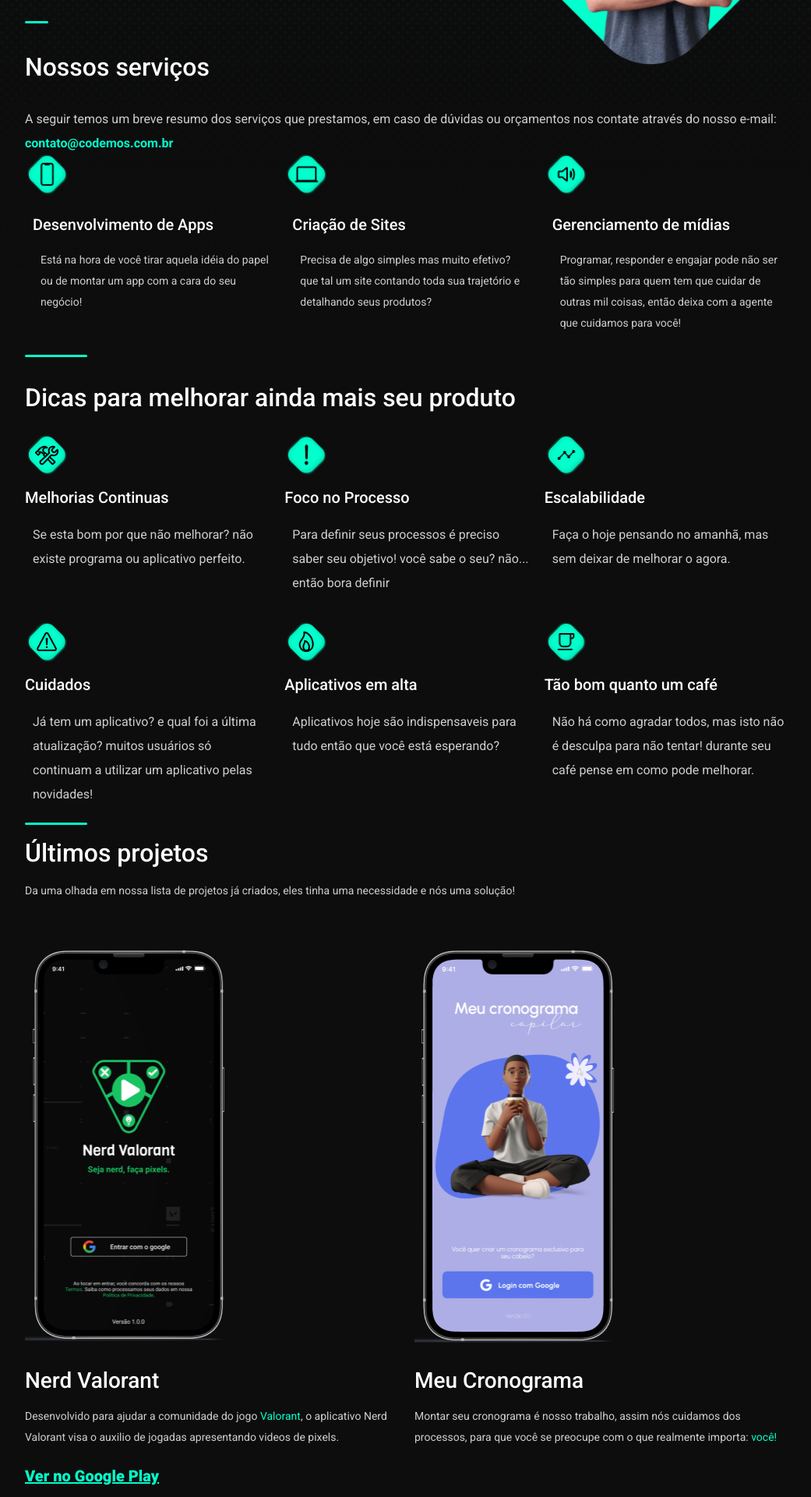
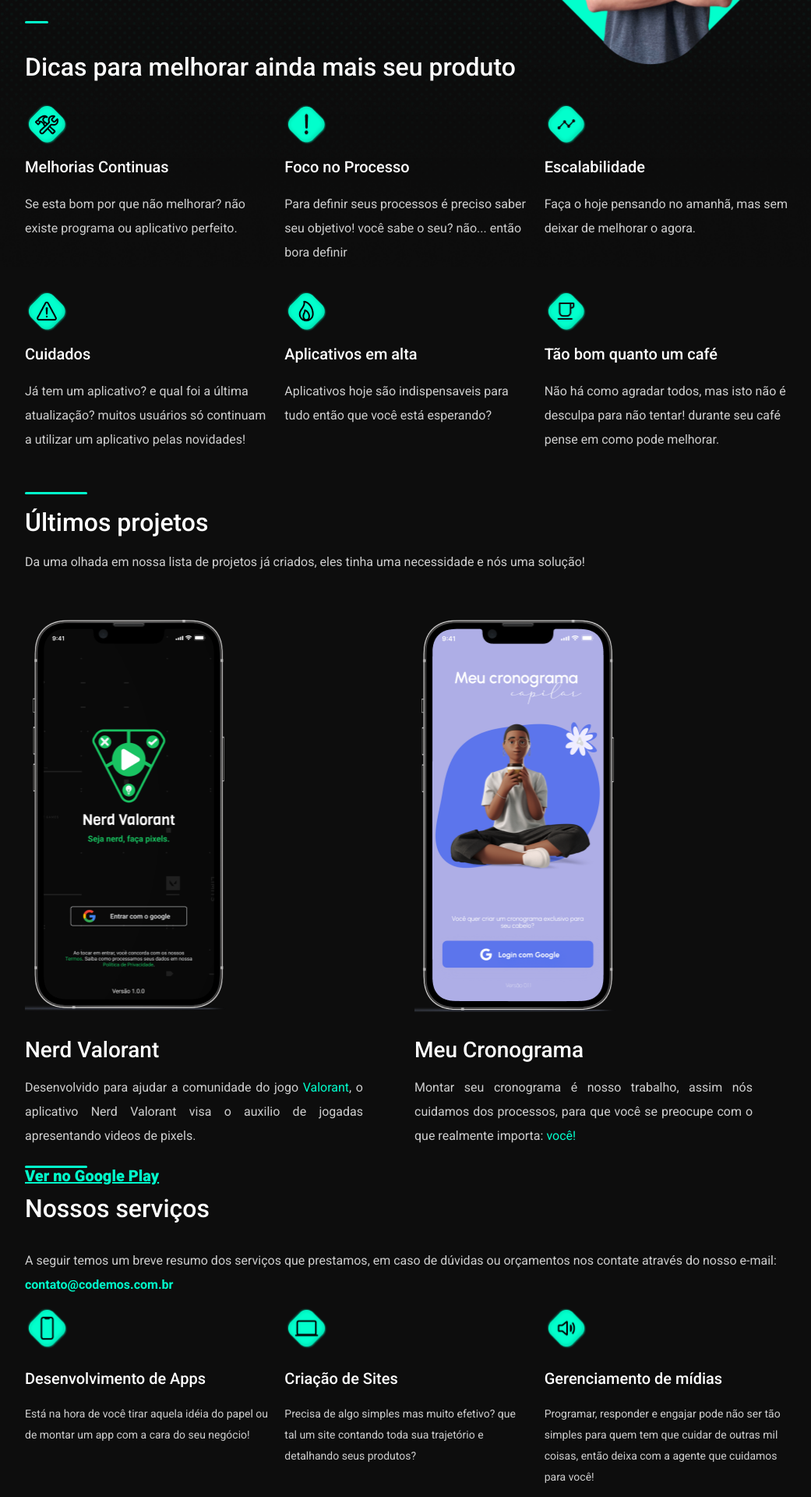
Before and after one commit to cod3mos/codemos-website, a Next.js app: page / in a window 1280 px wide. Shown: the part 560-2480 px from the top of the page at 78% size, without its empty margins (108-1149 px from the left). Built offline with nearby package versions, Linux system fonts and the light colour scheme.

Commit message:
refactor: adicionado melhorias na responsividade

```diff
--- a/src/components/about-section.tsx
+++ b/src/components/about-section.tsx
@@ -38,6 +38,7 @@
     text-align: left;
 
     @media ${props => props.theme.breakpoints.m} {
+        margin-left: 16px;
         text-align: center;
     }
 `
@@ -59,6 +60,7 @@
 
     @media ${props => props.theme.breakpoints.m} {
         padding: 5px;
+        margin-left: 16px;
         text-align: center;
     }
 `
--- a/src/components/last-works-section.tsx
+++ b/src/components/last-works-section.tsx
@@ -11,7 +11,7 @@
 
     @media ${props => props.theme.breakpoints.s} {
         grid-template-columns: 1fr;
-        grid-template-rows: 25vh 95vh 85vh;
+        grid-template-rows: 25vh 102vh 95vh;
         grid-template-areas:
             'grid-area-title'
             'grid-area-project-primary'
@@ -26,20 +26,24 @@
     font-weight: 500;
 
     @media ${props => props.theme.breakpoints.s} {
+        margin-left: 16px;
         text-align: center;
     }
 `
 
 const TextDescription = styled.p`
     margin: 16px;
-    font-size: 14px;
+    font-size: 16px;
     margin-left: 0px;
+    padding-right: 50px;
     line-height: 195%;
     letter-spacing: 8%;
+    text-align: justify;
     color: rgba(255, 255, 255, 0.8);
 
     @media ${props => props.theme.breakpoints.s} {
         padding: 10px;
+        margin-left: 16px;
         text-align: center;
     }
 `
@@ -61,7 +65,7 @@
 `
 
 const TextBold = styled.span`
-    font-size: 14px;
+    font-size: 16px;
     text-align: center;
     color: ${({ theme }) => theme.colors.secondary};
 `
--- a/src/components/services-section.tsx
+++ b/src/components/services-section.tsx
@@ -8,27 +8,28 @@
     display: grid;
     align-items: stretch;
     grid-template-columns: 1fr 1fr 1fr;
-    grid-template-rows: 20vh 30vh 3vh;
+    grid-template-rows: 3vh 22vh 30vh;
     grid-template-areas:
+        'grid-area-divider-footer grid-area-divider-footer grid-area-divider-footer'
         'grid-area-title grid-area-title grid-area-title'
-        'grid-area-0 grid-area-1 grid-area-2'
-        'grid-area-divider-footer grid-area-divider-footer grid-area-divider-footer';
+        'grid-area-0 grid-area-1 grid-area-2';
 
     @media ${props => props.theme.breakpoints.s} {
         grid-template-columns: 1fr;
-        grid-template-rows: 35vh 30vh 30vh 30vh 5vh;
+        grid-template-rows: 5vh 35vh 30vh 30vh 30vh;
         grid-template-areas:
+            'grid-area-divider-footer'
             'grid-area-title '
             'grid-area-0 '
             'grid-area-1 '
-            'grid-area-2'
-            'grid-area-divider-footer';
+            'grid-area-2';
     }
 `
 
 const TextTitleServices = styled.p`
     font-size: 32px;
     font-weight: 500;
+    margin-left: 0px;
 
     @media ${props => props.theme.breakpoints.s} {
         text-align: center;
@@ -61,11 +62,14 @@
 const TextTitle = styled.p`
     margin: 10px;
     padding: 10px;
+    padding-left: 0px;
+    font-size: 20px;
     margin-left: 0px;
-    font-size: 20px;
     font-weight: 500;
 
     @media ${props => props.theme.breakpoints.s} {
+        margin-left: 10px;
+        padding-left: 10px;
         text-align: center;
     }
 `
@@ -74,12 +78,15 @@
     margin: 20px;
     font-size: 14px;
     margin-top: 5px;
+    margin-left: 0px;
+    min-width: 200px;
     line-height: 195%;
     letter-spacing: 8%;
     margin-bottom: 16px;
     color: rgba(255, 255, 255, 0.8);
 
     @media ${props => props.theme.breakpoints.s} {
+        margin-left: 20px;
         text-align: center;
     }
 `
--- a/src/components/tips-section.tsx
+++ b/src/components/tips-section.tsx
@@ -50,6 +50,7 @@
     font-weight: 500;
 
     @media ${props => props.theme.breakpoints.s} {
+        margin-left: 10px;
         text-align: center;
     }
 `
@@ -58,12 +59,15 @@
     margin: 10px;
     padding: 10px;
     margin-left: 0px;
+    padding-left: 0px;
     line-height: 195%;
     letter-spacing: 8%;
     margin-bottom: 16px;
     color: rgba(255, 255, 255, 0.8);
 
     @media ${props => props.theme.breakpoints.s} {
+        margin-left: 10px;
+        padding-left: 10px;
         text-align: center;
     }
 `
--- a/src/pages/_document.tsx
+++ b/src/pages/_document.tsx
@@ -44,6 +44,12 @@
                 <body>
                     <Main />
                     <NextScript />
+
+                    <script
+                        async
+                        src="https://pagead2.googlesyndication.com/pagead/js/adsbygoogle.js?client=ca-pub-7609736782077030"
+                        crossOrigin="anonymous"
+                    />
                 </body>
             </Html>
         )
--- a/src/pages/index.tsx
+++ b/src/pages/index.tsx
@@ -21,19 +21,13 @@
                 <div className="content">
                     <PresentationSection />
                     <AboutCompanySection />
-                    <ServicesSection />
                     <TipsSection />
                     <LastWorksSection />
+                    <ServicesSection />
                 </div>
             </div>
 
             <FooterCompany />
-
-            <script
-                async
-                src="https://pagead2.googlesyndication.com/pagead/js/adsbygoogle.js?client=ca-pub-7609736782077030"
-                crossOrigin="anonymous"
-            />
         </div>
     )
 }
--- a/src/styles/globals.tsx
+++ b/src/styles/globals.tsx
@@ -33,7 +33,6 @@
   }
 
   .content {
-    width: 99vw;
     display: grid;
     max-width: 1000px;
     align-items: center;
```
